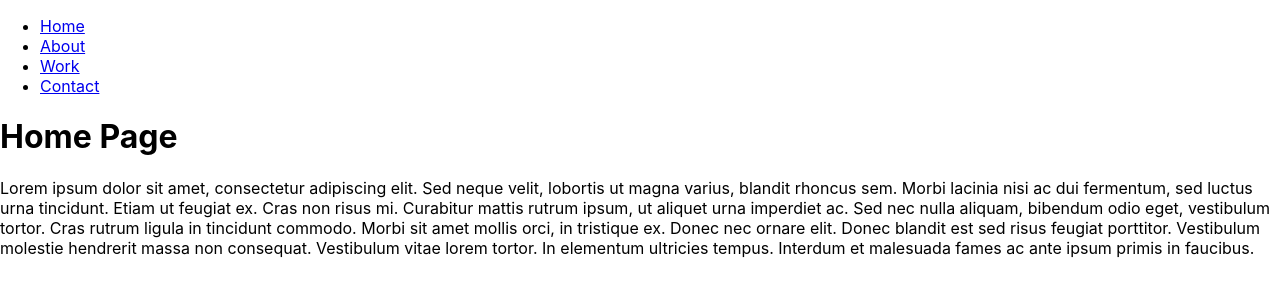
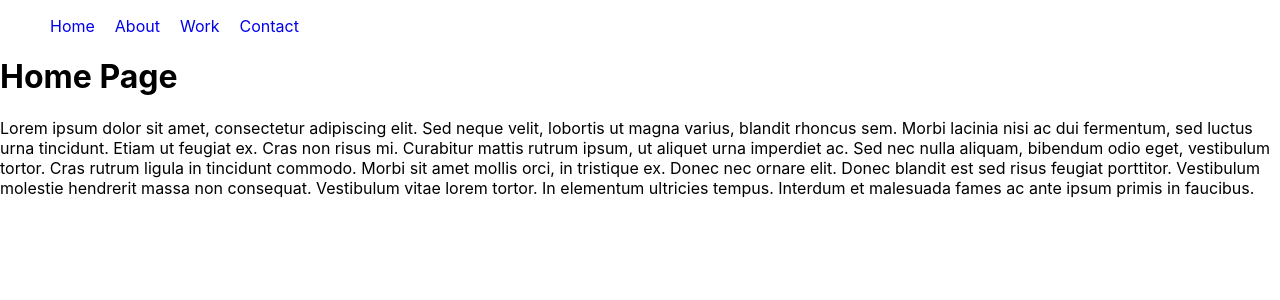
Before and after one commit to cyperpunkmunk/Portfolioreact3, a React (Create React App) app: page / in a window 1280 px wide. Shown: the top 300 px of the page. Built offline with nearby package versions, Linux system fonts and the light colour scheme.

Commit message:
added some styling and css routes

```diff
--- a/src/App.js
+++ b/src/App.js
@@ -1,17 +1,17 @@
 import React from "react";
 import { BrowserRouter as Router, Route } from "react-router-dom";
 import NavTabs from "./components/NavTabs";
-import Home from "./components/pages/Home";
-import About from "./components/pages/About";
-import Contact from "./components/pages/Contact";
-import Work from "./components/pages/Work";
-
+import Home from "./components/pages/Home/Home";
+import About from "./components/pages/About/About";
+import Contact from "./components/pages/Contact/Contact";
+import Work from "./components/pages/Work/Work";
+import "./App.css";
 function App() {
   return (
     <Router>
       <div>
-        <NavTabs />
-        <Route exact path="/" component={Home} />
+        <NavTabs className = "nav"/>
+        <Route className= "Home" exact path="/" component={Home} />
         <Route exact path="/about" component={About} />
         <Route exact path="/work" component={Work} />
         <Route path="/contact" component={Contact} />
--- /dev/null
+++ b/src/components/NavTabs.css
@@ -0,0 +1,15 @@
+.nav{
+    list-style: none;
+    margin-bottom: 10px;
+
+
+}
+
+.nav li{
+    display: inline;
+    padding: 0px 10px 0px 10px;
+}
+
+.nav li a{
+    text-decoration: none;
+}
--- a/src/components/NavTabs.js
+++ b/src/components/NavTabs.js
@@ -1,5 +1,7 @@
 import React from "react";
 import { Link, useLocation } from "react-router-dom";
+import "./NavTabs.css";
+
 
 function NavTabs() {
   // We'll go into the Hooks API later, for now, we are just using some code
@@ -8,7 +10,7 @@ function NavTabs() {
   const location = useLocation();
 
   return (
-    <ul className="nav nav-tabs">
+    <ul className="nav">
       <li className="nav-item">
         <Link to="/" className={location.pathname === "/" ? "nav-link active" : "nav-link"}>
           Home
```
Also changed, not shown: src/App.css (line endings or trailing spaces), src/components/pages/About/About.js (renamed from src/components/pages/About.js), src/components/pages/About/style.css (added), src/components/pages/Contact/Contact.js (renamed from src/components/pages/Contact.js), src/components/pages/Home/Home.js (renamed from src/components/pages/Home.js), src/components/pages/Home/style.css (added), src/components/pages/Work/Work.js (renamed from src/components/pages/Work.js), src/components/pages/Work/style.css (added).
